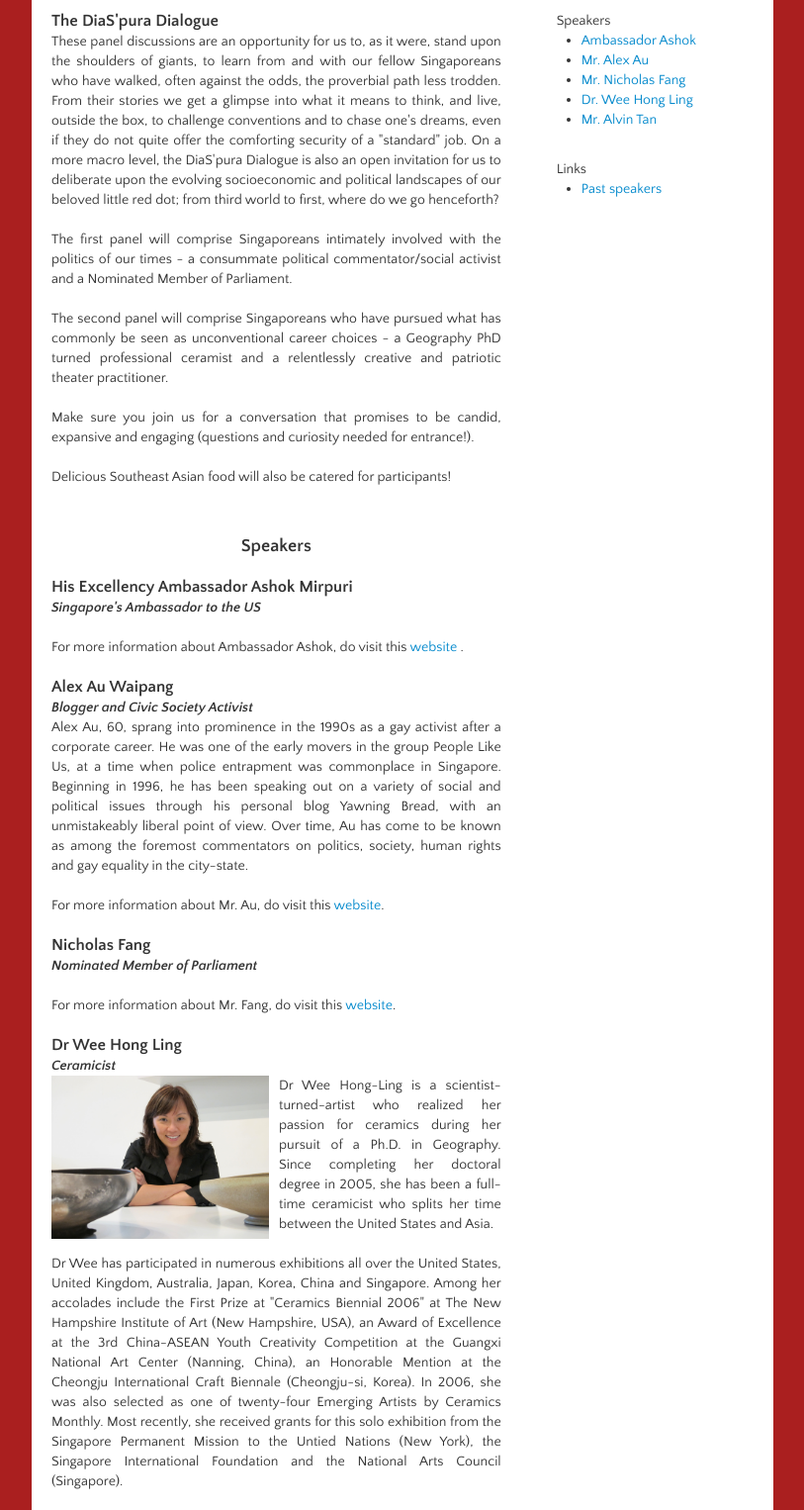
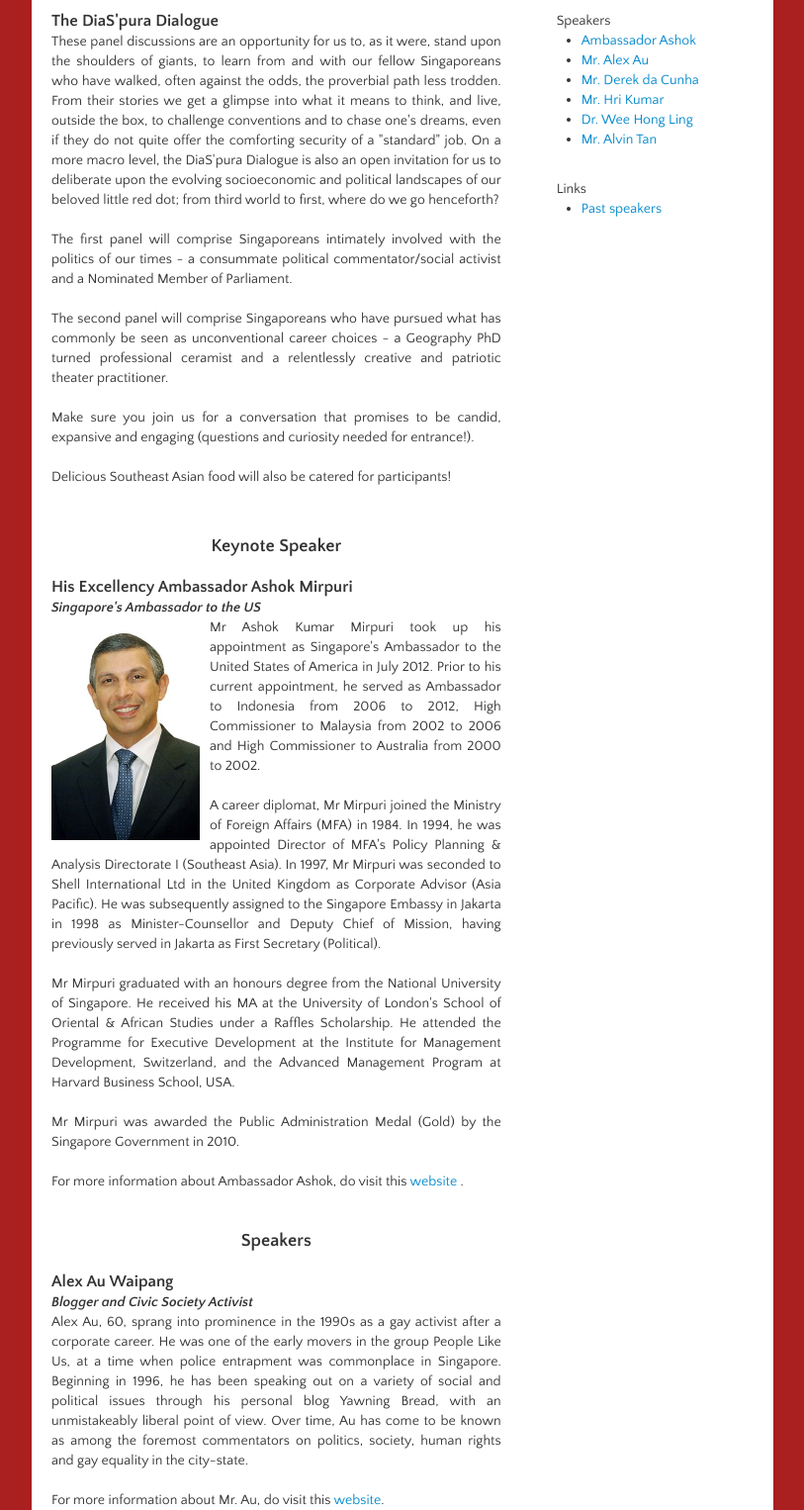
Before and after one commit to jevonyeoh/diaspura, a Rails app: page /speakers in a window 1280 px wide. Shown: the part 402-1928 px from the top of the page at 99% size, without its empty margins (233-1046 px from the left). Run offline with Rails 7, Linux system fonts and the light colour scheme; style sheets or scripts are compiled from the project's sources; some libraries are stand-ins or nearby versions.

Commit message:
speaker updates

```diff
--- a/app/views/pages/home.html.erb
+++ b/app/views/pages/home.html.erb
@@ -24,7 +24,7 @@
         which will have you laugh, think, cry and cheer (not necessarily in that order, though) your heart(s) out!<br>
 
         <div style="text-align: center; font-family: 'Quattrocento Sans', sans-serif">
-          <b>So, what is DiaS'pura?</b><br><br>
+          <b>So, what does DiaS'pura mean?</b><br><br>
 
         <span style="color:#AA1F1F"><b>Dias</b></span>pora: The dispersion of any people from their original homeland.<br><br>
 
--- a/app/views/pages/schedule.html.erb
+++ b/app/views/pages/schedule.html.erb
@@ -82,7 +82,7 @@
         <div style="font-size:85%">
           4:30 PM - 6:00 PM<br>
           Campus<br>
-          Register here for the guided tours.
+          <!-- Register here for the guided tours. -->
           <!-- insert link for tour registration -->
         </div>
       </div>
--- a/app/views/pages/speakers.html.erb
+++ b/app/views/pages/speakers.html.erb
@@ -26,7 +26,7 @@
 
       <div style="text-align: center; font-family: 'Quattrocento Sans', sans-serif">
         <br>
-        <b style="font-size: 130%">Speakers</b>
+        <b style="font-size: 130%">Keynote Speaker</b>
       </div>
       <br>
 
@@ -36,12 +36,36 @@
         <b id="ambashok" style="font-size:120%">His Excellency Ambassador Ashok Mirpuri</b><br>
         <i>Singapore's Ambassador to the US</i><br>
 
+        <img src="assets/ambashok.jpg" width="150" height="100" align="left" style="display: inline; padding-right:10px">
+        Mr Ashok Kumar Mirpuri took up his appointment as Singapore's Ambassador to the United States of America in July 2012.
+        Prior to his current appointment, he served as Ambassador to Indonesia from 2006 to 2012, High Commissioner to Malaysia
+        from 2002 to 2006 and High Commissioner to Australia from 2000 to 2002.<br><br>
+
+        A career diplomat, Mr Mirpuri joined the Ministry of Foreign Affairs (MFA) in 1984. In 1994, he was appointed Director
+        of MFA's Policy Planning & Analysis Directorate I (Southeast Asia). In 1997, Mr Mirpuri was seconded to Shell
+        International Ltd in the United Kingdom as Corporate Advisor (Asia Pacific). He was subsequently assigned to the
+        Singapore Embassy in Jakarta in 1998 as Minister-Counsellor and Deputy Chief of Mission, having previously served
+        in Jakarta as First Secretary (Political).<br><br>
+
+        Mr Mirpuri graduated with an honours degree from the National University of Singapore. He received his MA at the
+        University of London's School of Oriental & African Studies under a Raffles Scholarship. He attended the Programme
+        for Executive Development at the Institute for Management Development, Switzerland, and the Advanced Management
+        Program at Harvard Business School, USA.<br><br>
+
+        Mr Mirpuri was awarded the Public Administration Medal (Gold) by the Singapore Government in 2010.<br>
+
         <br>
         For more information about Ambassador Ashok, do visit this
         <a href="http://www.mfa.gov.sg/content/mfa/overseasmission/washington.html" target="_blank">
           website
         </a>.
         <br><br>
+
+        <div style="text-align: center; font-family: 'Quattrocento Sans', sans-serif">
+        <br>
+        <b style="font-size: 130%">Speakers</b>
+      </div>
+      <br>
 
         <!-- alex au -->
         <b id="alexau" style="font-size:120%">Alex Au Waipang</b><br>
@@ -57,13 +81,22 @@
         For more information about Mr. Au, do visit this <a href="http://yawningbread.wordpress.com/" target="_blank">
         website</a>.<br><br>
 
-        <!-- nicholas fang -->
-        <b id="nicholasfang" style="font-size:120%">Nicholas Fang</b><br>
-        <i>Nominated Member of Parliament</i><br>
+        <!-- derek da cunha-->
+        <b id="dacunha" style="font-size:120%">Derek da Cunha</b><br>
+        <i></i><br>
 
         <br>
-        For more information about Mr. Fang, do visit this
-        <a href="http://www.parliament.gov.sg/mp/nicholas-fang" target="_blank">website</a>.
+        For more information about Mr. da Cunha, do visit this
+        <a href="" target="_blank">website</a>.
+        <br><br>
+
+        <!-- hrikumar -->
+        <b id="hrikumar" style="font-size:120%">Hri Kumar</b><br>
+        <i>Member of Parliament</i><br>
+
+        <br>
+        For more information about Mr. Kumar, do visit this
+        <a href="" target="_blank">website</a>.
         <br><br>
 
         <!-- whl -->
@@ -122,7 +155,8 @@
         <ul>
           <li><a href="#ambashok">Ambassador Ashok</a></li>
           <li><a href="#alexau">Mr. Alex Au</a></li>
-          <li><a href="#nicholasfang">Mr. Nicholas Fang</a></li>
+          <li><a href="#dacunha">Mr. Derek da Cunha</a></li>
+          <li><a href="#hrikumar">Mr. Hri Kumar</a></li>
           <li><a href="#weehongling">Dr. Wee Hong Ling</a></li>
           <li><a href="#alvintan">Mr. Alvin Tan</a></li>
         </ul>
```
Also changed, not shown: app/assets/images/ambashok.jpg (added).
